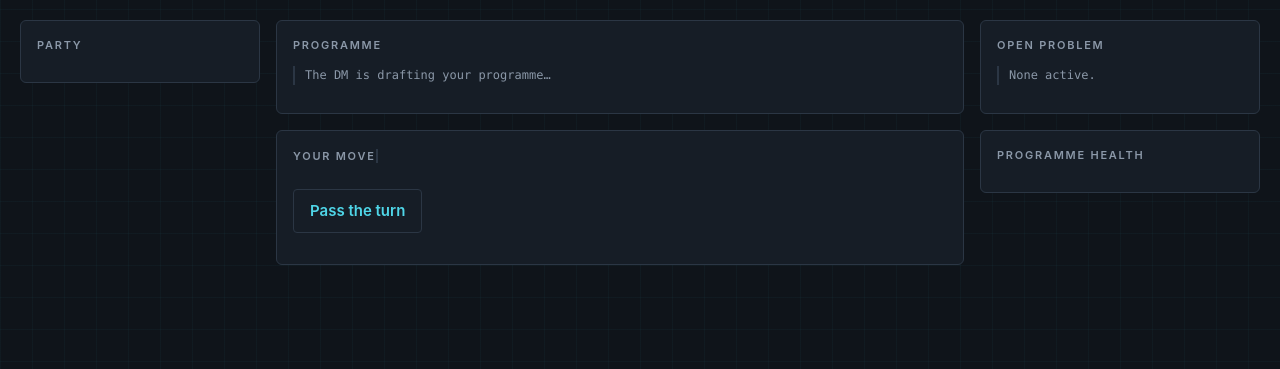
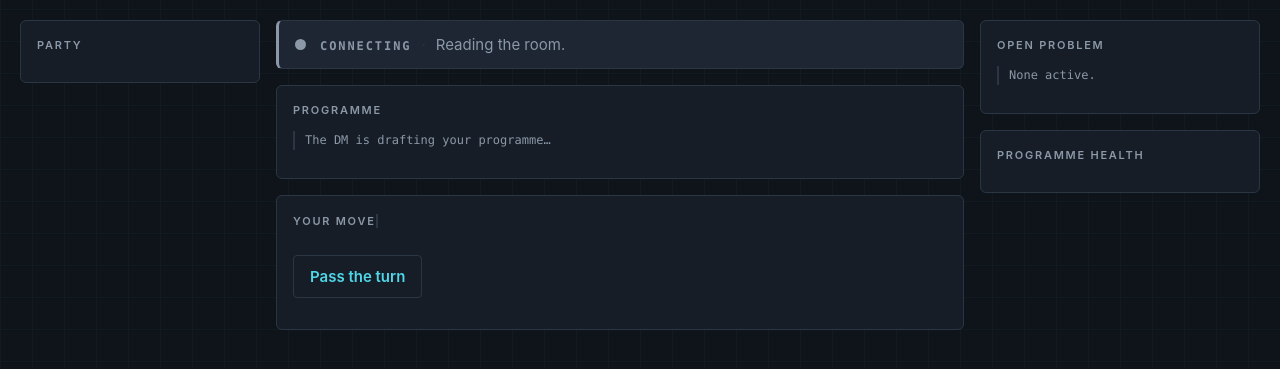
Before and after one commit to canndurmaz/EngineeringDnD, a Flask app: template templates/table.html in a window 1280 px wide. Shown: the part 55-424 px from the top of the page. Run offline with Flask 3, Linux system fonts and the light colour scheme; the template is opened without the code that fills it, so the values that code supplies are empty; parts of the project's set-up code (start-up, migrations or seed data) failed here and were passed over.

Commit message:
feat(ui): an annunciator band that answers "what now?"
game.js contained no reference to room.status at all, so a lobby room rendered
fully clickable ability buttons that returned 400, and six seconds of narration
looked like a hang.

One band at the top of the centre column, built like a master-caution panel: a
lamp, a state word, a plain instruction, and the one action if there is one. It
reads room.status, whose turn it is, whether that character is a bot, and
whether the DM still owes us a line -- that last from the .pending log entry the
client already creates, not from new server state. The lamp pulses only while
the table is genuinely waiting, and holds still under prefers-reduced-motion.

The controls now take the same gate. Ability buttons and the pass button need a
running room, a seat, and the turn; the existing "why" line explains which of
those is missing alongside "needs 2 focus, you have 1". Someone with no seat is
told they are watching rather than handed dead buttons.

Co-Authored-By: Claude Opus 5 (1M context) <noreply@anthropic.com>
Claude-Session: https://claude.ai/code/session_01PjJ6vLg38ADhFatPZspCgz

```diff
--- a/static/css/theme.css
+++ b/static/css/theme.css
@@ -31,6 +31,11 @@ body {
 }
 
 a { color: var(--cyan); }
+
+/* Every control has to show where the keyboard is. */
+:where(a, button, input, select, summary, [tabindex]):focus-visible {
+  outline: 2px solid var(--cyan); outline-offset: 2px; border-radius: 3px;
+}
 
 header.bar {
   display: flex; align-items: baseline; gap: 16px; flex-wrap: wrap;
@@ -153,7 +158,62 @@ input, select {
   .roll.rolling .nat  { animation: none; filter: none; transform: none; opacity: 1; }
   .roll.rolling .rest { opacity: 1; }
   .roll .rest { transition: none; }
+  /* The lamp still shows its colour; it simply stops breathing. */
+  .annunciator .lamp { animation: none; opacity: 1; }
 }
+
+/* --- the annunciator ------------------------------------------------------ */
+/* A master-caution band: one lamp, one state word, one instruction, and the one
+   action if there is one. --lamp is set by [data-state] and nothing else. */
+.annunciator {
+  --lamp: var(--ink-dim);
+  display: flex; align-items: center; gap: 14px; flex-wrap: wrap;
+  margin-bottom: 16px; padding: 12px 16px;
+  background: var(--panel-2); border: 1px solid var(--line);
+  border-left: 3px solid var(--lamp); border-radius: 6px;
+}
+.annunciator[data-state="lobby"]   { --lamp: var(--amber); }
+.annunciator[data-state="you"],
+.annunciator[data-state="writing"] { --lamp: var(--cyan); }
+.annunciator[data-state="won"]     { --lamp: var(--green); }
+.annunciator[data-state="lost"]    { --lamp: var(--red); }
+
+.annunciator .lamp {
+  width: 11px; height: 11px; flex: 0 0 11px; border-radius: 50%;
+  background: var(--lamp);
+}
+.ann-text {
+  margin: 0; flex: 1 1 240px; min-width: 0;
+  display: flex; align-items: baseline; gap: 10px; flex-wrap: wrap;
+}
+.ann-word {
+  font-size: 12px; letter-spacing: .16em; text-transform: uppercase;
+  font-weight: 600; color: var(--lamp);
+}
+.ann-say { color: var(--ink-dim); }
+.ann-say::before { content: "\00b7"; margin-right: 10px; color: var(--line); }
+#ann-start { flex: 0 0 auto; }
+#ann-error { flex: 1 0 100%; margin: 0; font-size: 13px; }
+#ann-error:empty { display: none; }
+
+/* The only motion on the page besides the d20: the lamp, and only while the
+   table is genuinely waiting on somebody. */
+@keyframes lamp-pulse { 50% { opacity: .3; } }
+.annunciator[data-state="you"] .lamp,
+.annunciator[data-state="writing"] .lamp {
+  animation: lamp-pulse 1.7s ease-in-out infinite;
+}
+
+/* A phone still has to read it, so the band stacks instead of squeezing. */
+@media (max-width: 520px) {
+  .annunciator { align-items: flex-start; gap: 10px; }
+  .ann-text { flex-direction: column; gap: 2px; }
+  .ann-say::before { content: none; }
+  #ann-start { width: 100%; }
+}
+
+/* Someone with no seat: the board and the log, and a line saying so. */
+.watching { grid-column: 1 / -1; margin: 0; color: var(--ink-dim); font-size: 13px; }
 
 /* --- bots ---------------------------------------------------------------- */
 .chip-bot {
--- a/static/js/game.js
+++ b/static/js/game.js
@@ -111,18 +111,34 @@ function renderRail(state) {
     `${state.phase.name} · ${state.phase.index + 1}/${state.phase.count}`;
 }
 
+/* A move can only land when the room is running, the player holds a seat, and
+   the turn is theirs. The buttons say the same thing the server would. */
+const canAct = (state) =>
+  state.room.status === "active" && !!state.you &&
+  state.turn.active_player_id === state.you.player_id;
+
 function renderAbilities(state) {
   me = state.you;
-  const mine = state.turn.active_player_id === me?.player_id;
-  el("turn-hint").textContent = me
-    ? (mine ? "it is your turn" : "waiting for another engineer")
-    : "you are watching";
+  const lobby = state.room.status === "lobby";
+  const running = state.room.status === "active";
+  const mine = canAct(state);
+  el("turn-hint").textContent = !me ? "you are watching"
+    : lobby ? "the programme has not started"
+    : !running ? "the programme has ended"
+    : mine ? "it is your turn" : "waiting for another engineer";
   el("pass").disabled = !mine;
-  if (!me) { el("abilities").innerHTML = ""; return; }
+  if (!me) {
+    el("abilities").innerHTML =
+      `<p class="watching">You are watching this table. Take a seat on the
+       join page to play.</p>`;
+    return;
+  }
 
   el("abilities").innerHTML = me.abilities.map((a) => {
     let why = "";
-    if (!mine) why = "not your turn";
+    if (lobby) why = "the programme hasn't started";
+    else if (!running) why = "the programme has ended";
+    else if (!mine) why = "not your turn";
     else if (me.focus < a.focus_cost) why = `needs ${a.focus_cost} focus, you have ${me.focus}`;
     else if (me.stamina <= 0) why = "you are burned out";
     return `<button class="ability" data-ability="${a.id}" ${why ? "disabled" : ""}>
@@ -149,6 +165,69 @@ function renderLevelChoice(state) {
               aria-pressed="${stat === current ? "true" : "false"}">
         ${esc(stat)}</button>`).join("")}</div>
     <p class="roll" id="level-choice-error" role="alert"></p>`;
+}
+
+/* --- the annunciator ------------------------------------------------------ */
+
+/* The one place that answers "what should I do right now?". Everything it says
+   comes from room.status, whose turn it is, and whether the DM still owes us a
+   line -- never from the player's own data alone. */
+
+const ENDED = {
+  lost_budget: "The budget ran out.",
+  lost_schedule: "The schedule ran out.",
+  lost_burnout: "The whole team burned out.",
+};
+
+/* A narration is outstanding when an action entry is still .pending: the log
+   marks one the moment the action lands and clears it when the prose arrives.
+   No new server state -- the signal is already on the page. */
+const narrationOutstanding = () => !!el("log").querySelector(".entry.pending");
+
+function renderAnnunciator(state) {
+  const band = el("annunciator");
+  if (!band) return;
+  const status = state.room.status;
+  const activeId = state.turn.active_player_id;
+  const active = activeId ? state.characters[activeId] : null;
+  const seated = (state.party_size || {}).seated ?? 0;
+
+  let lamp = "other", word = "", say = "", offerStart = false;
+
+  if (status === "lobby") {
+    lamp = "lobby";
+    word = "waiting";
+    say = `${seated} seated. Start when everyone's in.`;
+    offerStart = !!state.you;
+  } else if (status === "won") {
+    lamp = "won";
+    word = "shipped";
+    say = `${state.room.name} passed qualification.`;
+  } else if (status !== "active") {
+    lamp = "lost";
+    word = "over";
+    say = ENDED[status] || "The programme is cancelled.";
+  } else if (narrationOutstanding()) {
+    lamp = "writing";
+    word = "dm writing";
+    say = "Putting the last turn into words.";
+  } else if (canAct(state)) {
+    lamp = "you";
+    word = "your turn";
+    say = "Choose an ability below.";
+  } else if (active) {
+    word = active.name;
+    say = `${active.name} is ${active.is_bot ? "working" : "deciding"}.`;
+  } else {
+    word = "standing by";
+    say = "Waiting on the next turn.";
+  }
+
+  band.dataset.state = lamp;
+  el("ann-word").textContent = word;        // textContent, never innerHTML
+  el("ann-say").textContent = say;
+  el("ann-start").hidden = !offerStart;
+  if (!offerStart) el("ann-error").textContent = "";
 }
 
 /* --- the log -------------------------------------------------------------- */
@@ -241,6 +320,7 @@ function renderEvent(event) {
     prose.dataset.streaming = "0";
     prose.textContent = event.text;
     el("log").scrollTop = el("log").scrollHeight;
+    if (lastState) renderAnnunciator(lastState);   // the DM is done writing
     return;
   }
 
@@ -274,6 +354,7 @@ function renderEvent(event) {
     /* Presentation only: the state is already committed, so the tumble never
        gates a turn. History replayed on reconnect settles instantly -- forty
        past rolls tumbling at once is noise, not drama. */
+    if (lastState) renderAnnunciator(lastState);    // the DM now owes us a line
     if (isLive(event)) {
       const roll = node.querySelector(".roll");
       roll.classList.add("rolling");
@@ -298,7 +379,7 @@ async function refresh() {
   const state = await api(`/api/rooms/${ROOM}/state`);
   lastState = state;
   renderParty(state); renderHazard(state); renderRail(state); renderAbilities(state);
-  renderLevelChoice(state);
+  renderLevelChoice(state); renderAnnunciator(state);
   el("dm-badge").textContent = `DM: ${state.narrator ?? "template"}`;
   if (state.room.premise) el("premise").textContent = state.room.premise;
   return state;
@@ -366,6 +447,16 @@ el("level-choice").addEventListener("click", async (event) => {
   }
 });
 
+el("ann-start").addEventListener("click", async (event) => {
+  const button = event.currentTarget;
+  button.disabled = true;
+  el("ann-error").textContent = "";
+  try { await api(`/api/rooms/${ROOM}/start`, { method: "POST" }); }
+  catch (error) { el("ann-error").textContent = error.message; }
+  button.disabled = false;
+  await refresh();
+});
+
 el("pass").addEventListener("click", async () => {
   el("action-error").textContent = "";
   try { await api(`/api/rooms/${ROOM}/end-turn`, { method: "POST" }); }
--- a/templates/table.html
+++ b/templates/table.html
@@ -13,6 +13,18 @@
   </section>
 
   <section>
+    <!-- The annunciator: one band that always answers "what should I do now?".
+         Lamp, state word, instruction, and the one action if there is one. -->
+    <div class="annunciator" id="annunciator" data-state="boot">
+      <span class="lamp" aria-hidden="true"></span>
+      <p class="ann-text" id="ann-live" aria-live="polite">
+        <span class="ann-word num" id="ann-word">CONNECTING</span>
+        <span class="ann-say" id="ann-say">Reading the room.</span>
+      </p>
+      <button type="button" id="ann-start" hidden>Start the programme</button>
+      <p class="debt" id="ann-error" role="alert"></p>
+    </div>
+
     <div class="panel">
       <h2>Programme</h2>
       <p id="premise" class="roll">The DM is drafting your programme…</p>
```
